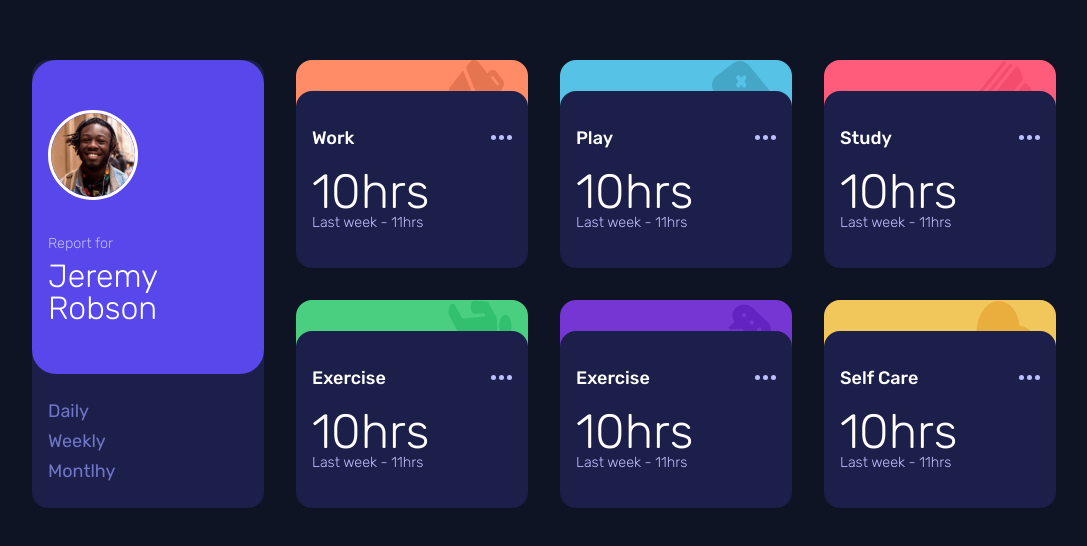
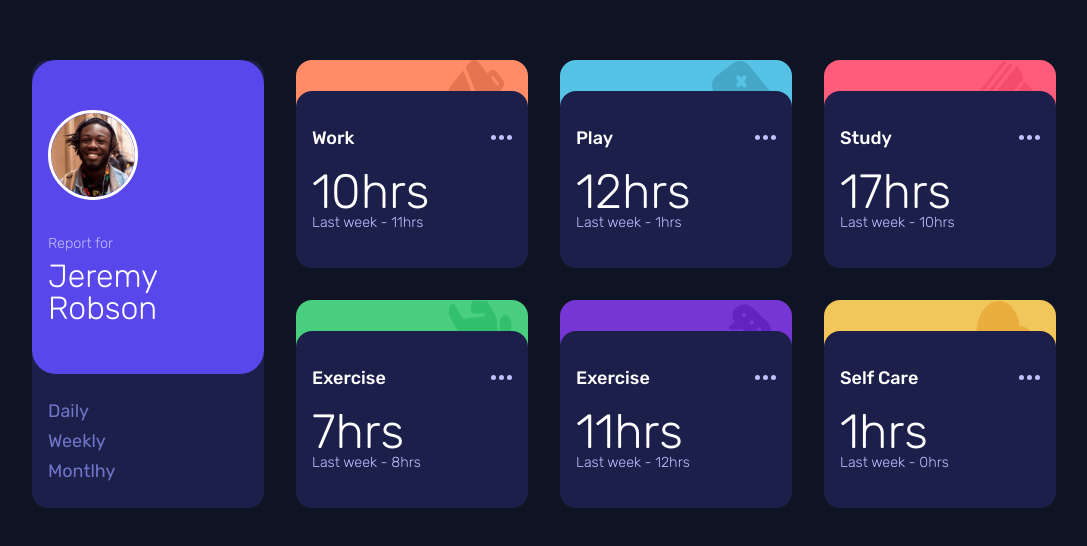
Before and after one commit to radanovicnikola93/time-tracking-dashboard, a website: page index.html in a window 1280 px wide. Shown: the part 116-662 px from the top of the page, without its empty margins (96-1183 px from the left). Drawn offline with Linux system fonts and the light colour scheme.

Commit message:
selected paragraphs and links

```diff
--- a/index.html
+++ b/index.html
@@ -68,7 +68,7 @@
             <h2>Work</h2>
             <a href="#"><img src="./images/icon-ellipsis.svg" alt="" /></a>
           </div>
-          <div>
+          <div  class="card--stats">
             <div>
               <p>10hrs</p>
             </div>
@@ -88,12 +88,12 @@
             <h2>Play</h2>
             <a href="#"><img src="./images/icon-ellipsis.svg" alt="" /></a>
           </div>
-          <div>
+          <div class="card--stats">
             <div>
-              <p>10hrs</p>
+              <p>12hrs</p>
             </div>
             <div>
-              <p>Last week - 11hrs</p>
+              <p>Last week - 1hrs</p>
             </div>
           </div>
         </div>
@@ -108,12 +108,12 @@
             <h2>Study</h2>
             <a href="#"><img src="./images/icon-ellipsis.svg" alt="" /></a>
           </div>
-          <div>
+          <div class="card--stats">
             <div>
-              <p>10hrs</p>
+              <p>17hrs</p>
             </div>
             <div>
-              <p>Last week - 11hrs</p>
+              <p>Last week - 10hrs</p>
             </div>
           </div>
         </div>
@@ -128,12 +128,12 @@
             <h2>Exercise</h2>
             <a href="#"><img src="./images/icon-ellipsis.svg" alt="" /></a>
           </div>
-          <div>
+          <div class="card--stats">
             <div>
-              <p>10hrs</p>
+              <p>7hrs</p>
             </div>
             <div>
-              <p>Last week - 11hrs</p>
+              <p>Last week - 8hrs</p>
             </div>
           </div>
         </div>
@@ -148,12 +148,12 @@
             <h2>Exercise</h2>
             <a href="#"><img src="./images/icon-ellipsis.svg" alt="" /></a>
           </div>
-          <div>
+          <div class="card--stats">
             <div>
-              <p>10hrs</p>
+              <p>11hrs</p>
             </div>
             <div>
-              <p>Last week - 11hrs</p>
+              <p>Last week - 12hrs</p>
             </div>
           </div>
         </div>
@@ -168,12 +168,12 @@
             <h2>Self Care</h2>
             <a href="#"><img src="./images/icon-ellipsis.svg" alt="" /></a>
           </div>
-          <div>
+          <div class="card--stats">
             <div>
-              <p>10hrs</p>
+              <p>1hrs</p>
             </div>
             <div>
-              <p>Last week - 11hrs</p>
+              <p>Last week - 0hrs</p>
             </div>
           </div>
         </div>
--- a/scripts/index.js
+++ b/scripts/index.js
@@ -1,3 +1,29 @@
+// TODO
+// - grab every single container
+// - in that container grab every single elelemnt
+// - for every element update content
+
+
+
+// card nodes
+const cardStatsNodes = document.querySelectorAll('.card--stats');
+
+// card array
+const cardStatsArray = [...cardStatsNodes];
+
+// mapping on card
+cardStatsArray.map(card => {
+    // first paragraph of current hours
+    let currentHrs = card.firstElementChild.firstElementChild.innerHTML;
+
+    // last paragraph of previous hours
+    let previousHrs = card.lastElementChild.firstElementChild.innerHTML;
+    console.log(currentHrs + " " + previousHrs)
+})
+
+// links
+const timeTogglers = document.querySelectorAll('.card-user .user--toggle-time div a');
+
 // data
 const url = "./scripts/data.json";
 
@@ -7,7 +33,6 @@ fetch(url)
     })
     .then((data) => {
         let stats = data;
-        console.log(stats[0].timeframes.daily.current) // testing data.json
     })
     .catch((err) => {
         console.log(err);
```
